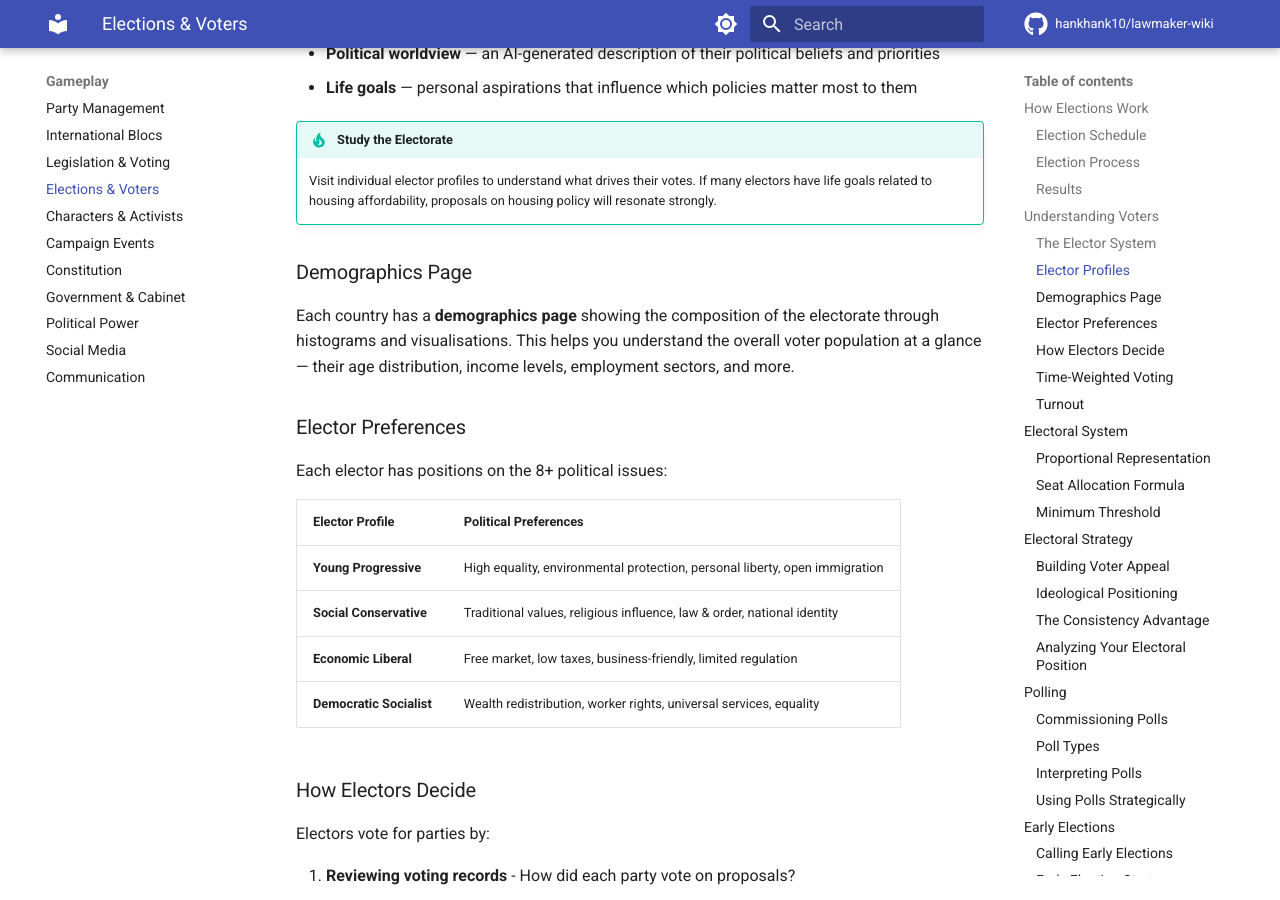
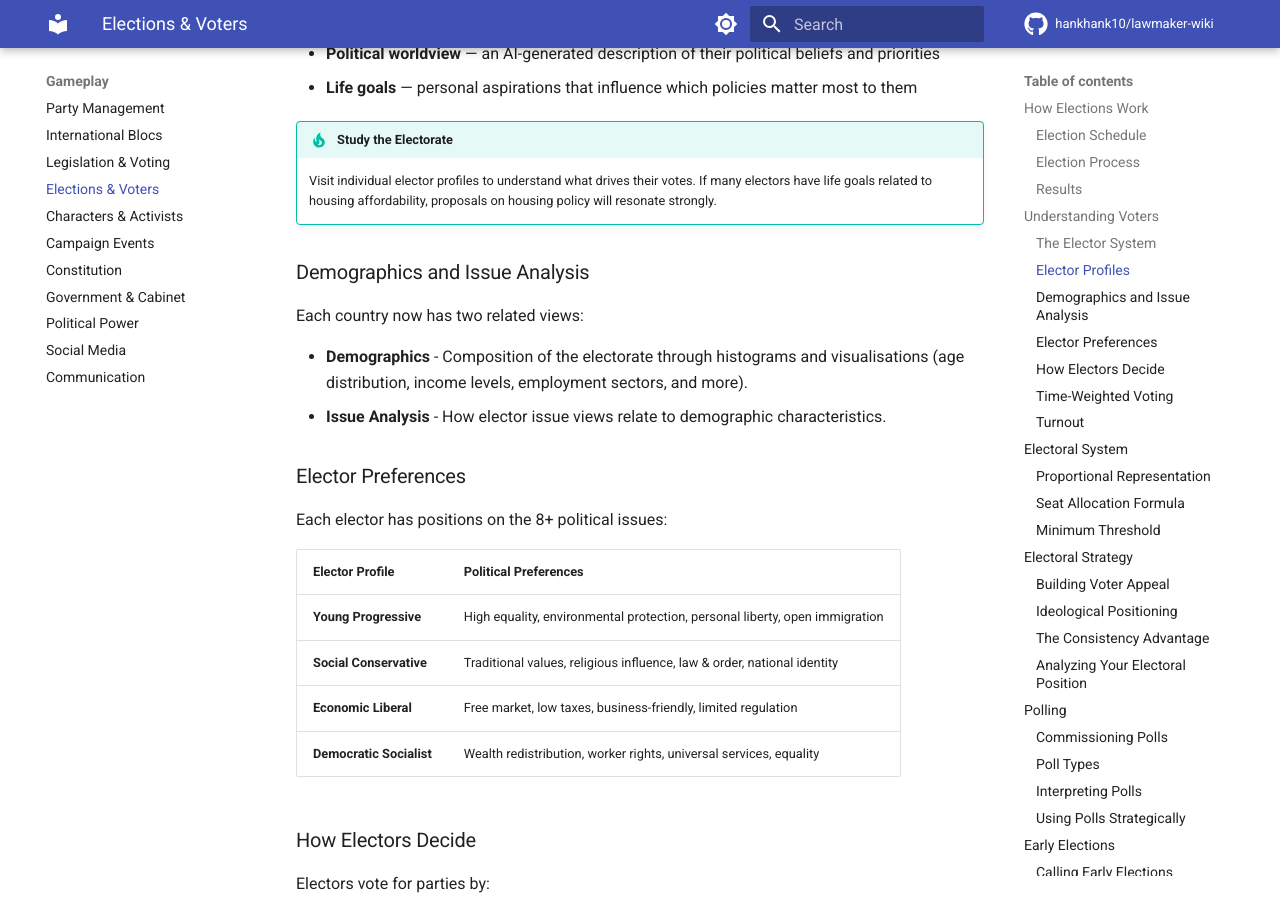
Before and after one commit to hankhank10/lawmaker-wiki, an MkDocs documentation site: the page built from docs/gameplay/elections.md, in a window 1280 px wide and 900 px high, scrolled down 2052 px. Built offline with MkDocs 1.6.1 and Material for MkDocs 9.7.7, drawn with Linux system fonts in a browser that asks for light colours; comment, search, counter and statistics services are not loaded.

Commit message:
📝 Sync from private repo
Auto-synced from hankhank10/lawmaker/game-manual

```diff
--- a/docs/gameplay/elections.md
+++ b/docs/gameplay/elections.md
@@ -72,9 +72,12 @@ Each elector has a detailed profile you can view, including:
 !!! tip "Study the Electorate"
     Visit individual elector profiles to understand what drives their votes. If many electors have life goals related to housing affordability, proposals on housing policy will resonate strongly.
 
-### Demographics Page
+### Demographics and Issue Analysis
 
-Each country has a **demographics page** showing the composition of the electorate through histograms and visualisations. This helps you understand the overall voter population at a glance — their age distribution, income levels, employment sectors, and more.
+Each country now has two related views:
+
+- **Demographics** - Composition of the electorate through histograms and visualisations (age distribution, income levels, employment sectors, and more).
+- **Issue Analysis** - How elector issue views relate to demographic characteristics.
 
 ### Elector Preferences
 
--- a/docs/roadmap.md
+++ b/docs/roadmap.md
@@ -56,7 +56,7 @@
 **Polling**
 :white_check_mark: Parties spend PP to commission voting-intention polls
 :white_check_mark: Historical poll chart
-:white_check_mark: Demographics page with voter visualisations
+:white_check_mark: Demographics and Issue Analysis pages with voter visualisations
 :map: Parties can commission polling on individual measures before they are proposed
 :map: Clearer way to show citizen views and why they vote as a group
 
```
